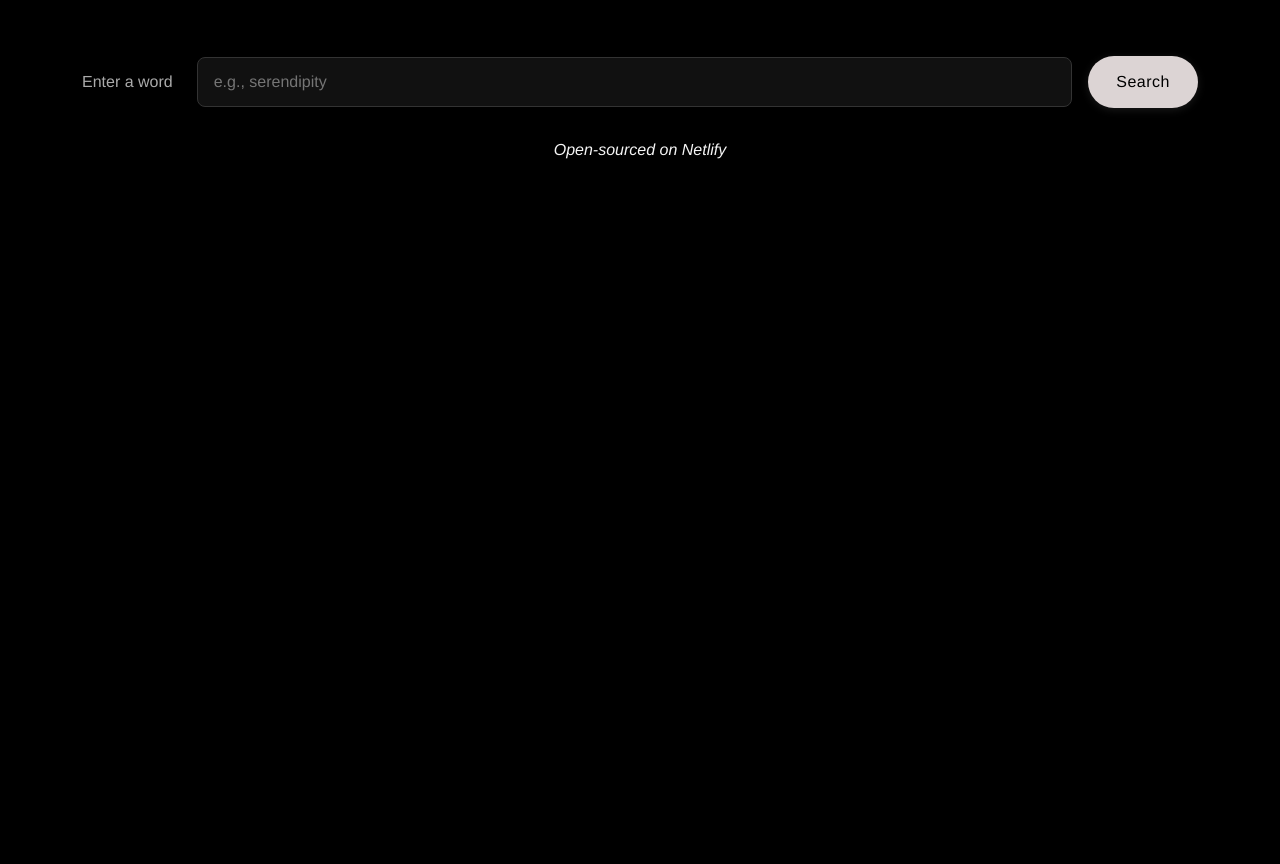
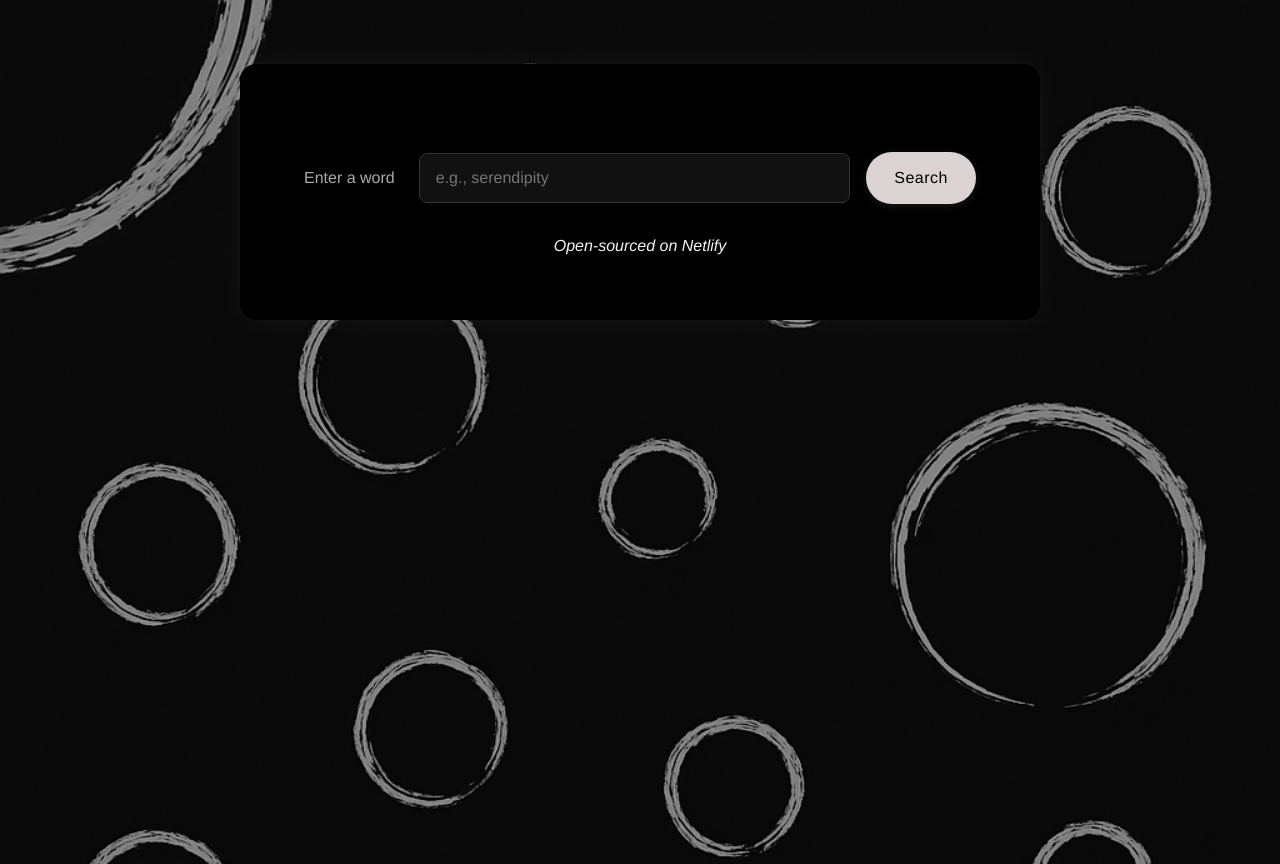
Before and after one commit to MariyaSemiryazhko/dictionary-app, a React (Create React App) app: page / in a window 1280 px wide. Built offline with nearby package versions, Linux system fonts and the light colour scheme.

Commit message:
added a fancy background

```diff
--- a/src/App.css
+++ b/src/App.css
@@ -1,11 +1,23 @@
 body {
-  background-color: black;
   color: whitesmoke;
   font-family: "Helvetica Neue", sans-serif;
   margin: 0;
   height: auto;
   min-height: 100vh;
   overflow-y: auto;
+  background: linear-gradient(rgba(0, 0, 0, 0.4), rgba(0, 0, 0, 0.4)),
+    url("/public/background.png") no-repeat center center fixed;
+  background-size: cover;
+}
+
+.container {
+  background-color: #000;
+  padding: 32px 5%;
+  border-radius: 16px;
+  box-shadow: 0 0 32px rgba(255, 255, 255, 0.05),
+    0 0 8px rgba(255, 255, 255, 0.03);
+  max-width: 800px;
+  margin: 64px auto;
 }
 
 a {
```
Also changed, not shown: public/background.png (added).
